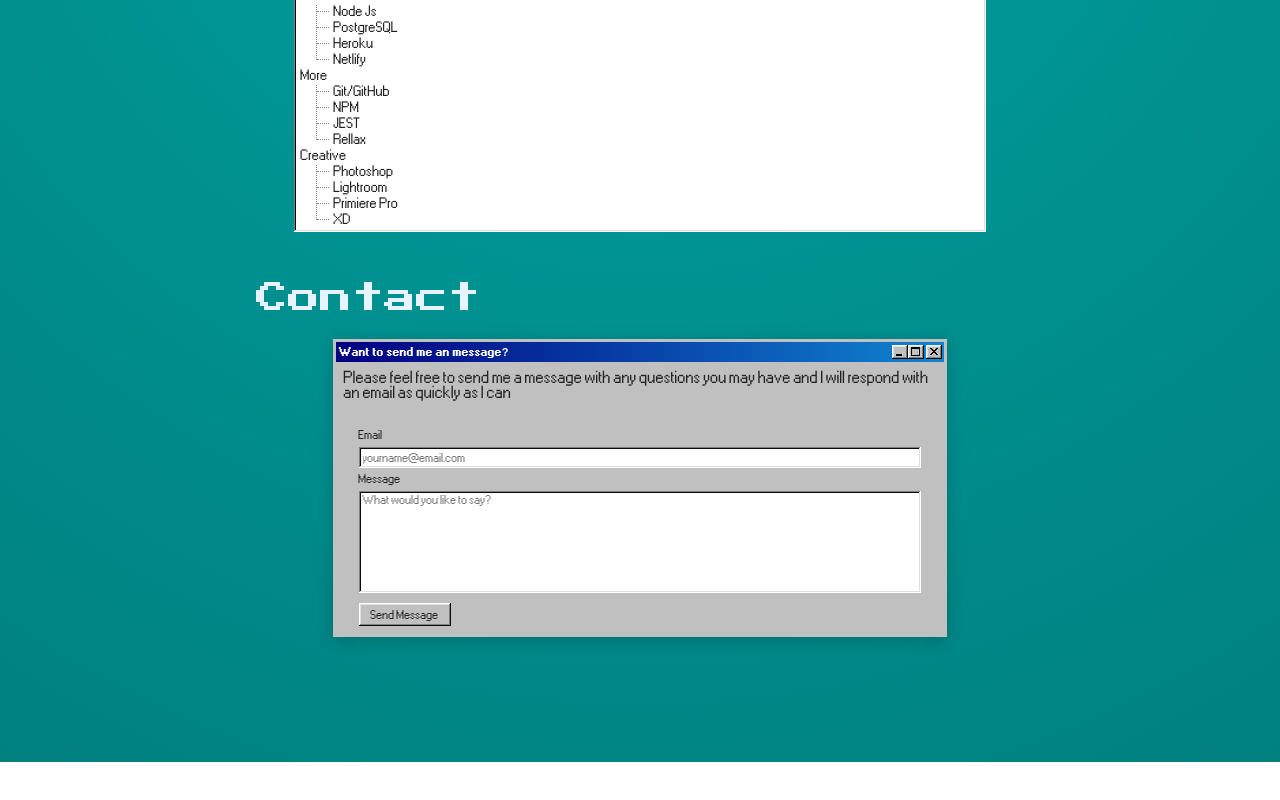
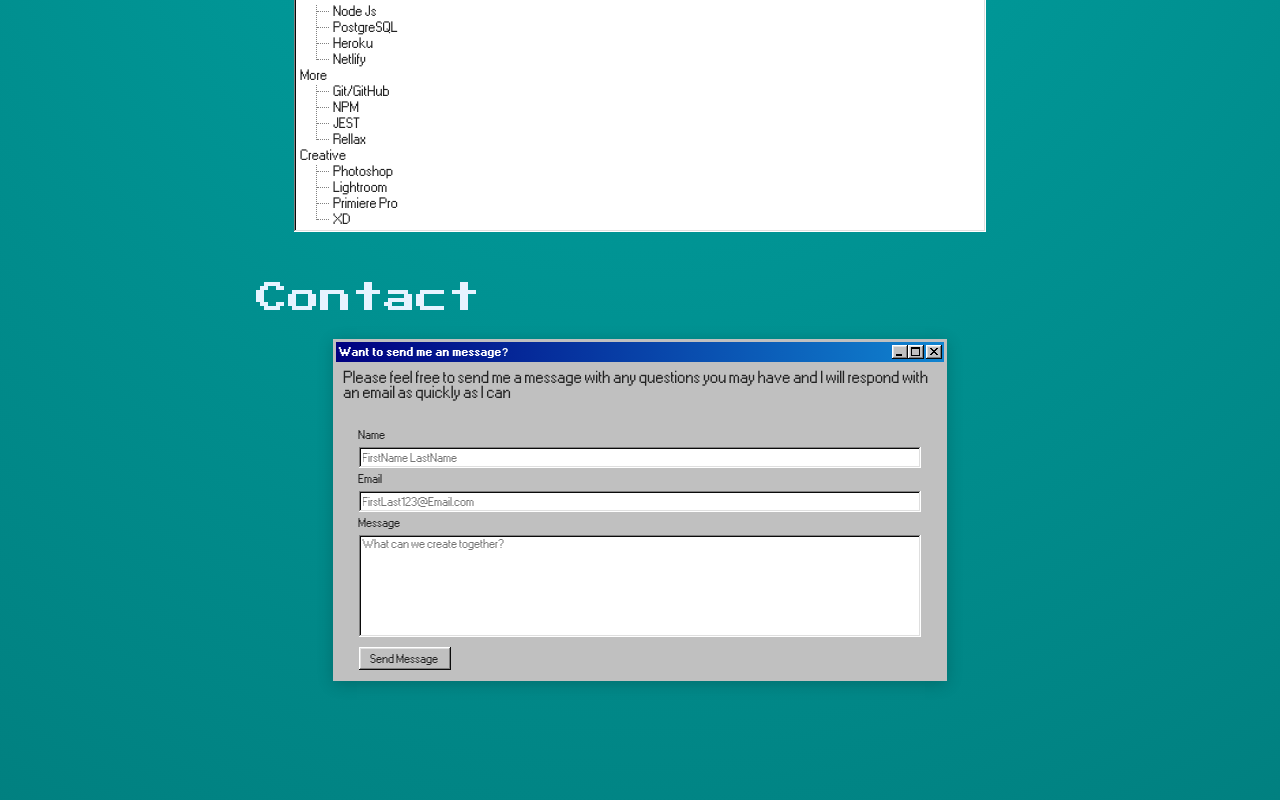
Before and after one commit to RaxaLord/portfolio-v2, a React (Create React App) app: page /#/home in a window 1280 px wide. Shown: the part 1405-2205 px from the top of the page. Before the commit the page ends 2167 px from the top, so only its background shows below. Built offline with nearby package versions, Linux system fonts and the light colour scheme.

Commit message:
more fixes to the form, added name input

```diff
--- a/src/Components/Contact/Contact.css
+++ b/src/Components/Contact/Contact.css
@@ -23,3 +23,13 @@ textarea {
   margin: auto;
   box-shadow: 0px 3px 15px rgba(0, 0, 0, 0.2);
 }
+
+.info {
+  width: 100%;
+}
+
+.name-email {
+  display: flex;
+  justify-content: space-between;
+  align-items: center;
+}
--- a/src/Components/Contact/Contact.js
+++ b/src/Components/Contact/Contact.js
@@ -62,11 +62,21 @@ export default class Contact extends Component {
               <input type='hidden' name='form-name' value='contact' />
               <div className='contact-form'>
                 <div class='field-row-stacked'>
+                  <label>Name</label>
+                  <input
+                    type='text'
+                    name='name'
+                    placeholder='FirstName LastName'
+                    required
+                  />
+                </div>
+
+                <div class='field-row-stacked'>
                   <label>Email</label>
                   <input
                     type='email'
                     name='email'
-                    placeholder='yourname@email.com'
+                    placeholder='FirstLast123@Email.com'
                     required
                   />
                 </div>
@@ -77,7 +87,7 @@ export default class Contact extends Component {
                     // type='message'
                     name='message'
                     rows='8'
-                    placeholder='What would you like to say?'
+                    placeholder='What can we create together?'
                     required
                   ></textarea>
                 </div>
```
